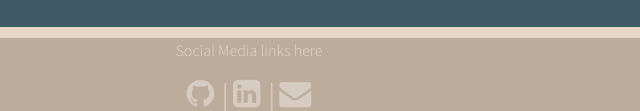
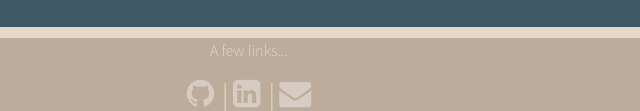
Before and after one commit to ChelSEA-88/chelSEA-88.github.io, a plain HTML site: page portfolio.html in a window 1280 px wide. Shown: the part 689-800 px from the top of the page, 391-1031 px from the left. Drawn offline with nearby package versions, Linux system fonts and the light colour scheme; a web font is replaced by a local one.

Commit message:
code cleanup

```diff
--- a/portfolio.html
+++ b/portfolio.html
@@ -80,7 +80,7 @@
         </main>
 
         <footer class="footer">
-            <p>Social Media links here</p>
+            <p>A few links...</p>
             <a target="_blank" href=https://github.com/ChelSEA-88> <i class="fa fa-github fa-2x" aria-hidden="true"> | </i> </a>
             <a target="_blank" href=https://www.linkedin.com/in/chelseahaviland13> <i class="fa fa-linkedin-square fa-2x" aria-hidden="true"> | </i> </a>
             <a target="_blank" href= "mailto: chelsea.haviland13@gmail.com"> <i class="fa fa-envelope fa-2x" aria-hidden="true"></i> </a>
```
Also changed, not shown: contact.html (+0 -1 lines), 1 other file.
